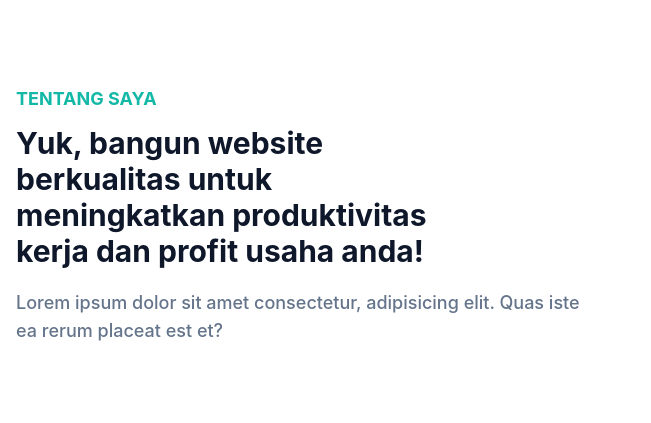
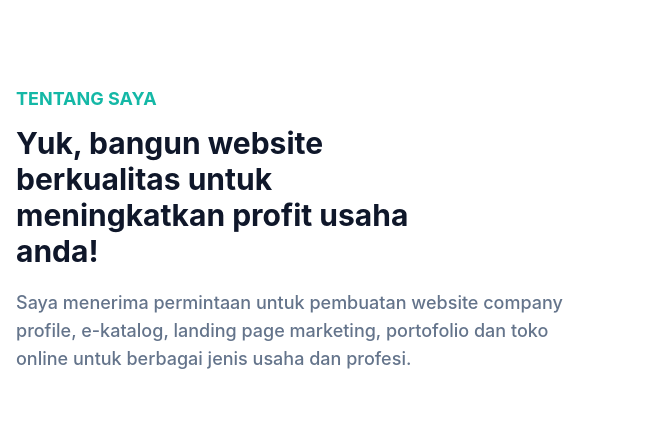
Before and after one commit to azamilink/azamilink.github.io, a website: page index.html in a window 1280 px wide. Shown: the part 780-1203 px from the top of the page, 0-651 px from the left. Drawn offline with Linux system fonts and the light colour scheme.

Commit message:
Update index.html

```diff
--- a/index.html
+++ b/index.html
@@ -92,9 +92,9 @@
                 <div class="w-full px-4 mb-10 lg:w-1/2">
                     <h4 class="font-bold uppercase text-primary text-lg mb-3">Tentang Saya</h4>
                     <h2 class="font-bold text-dark text-3xl mb-5 max-w-md">
-                        Yuk, bangun website berkualitas untuk meningkatkan produktivitas kerja dan profit usaha anda!
+                        Yuk, bangun website berkualitas untuk meningkatkan profit usaha anda!
                     </h2>
-                    <p class="font-medium text-base text-secondary max-w-xl lg:text-lg">Lorem ipsum dolor sit amet consectetur, adipisicing elit. Quas iste ea rerum placeat est et?</p>
+                    <p class="font-medium text-base text-secondary max-w-xl lg:text-lg">Saya menerima permintaan untuk pembuatan website company profile, e-katalog, landing page marketing, portofolio dan toko online untuk berbagai jenis usaha dan profesi.</p>
                 </div>
                 <div class="w-full px-4 lg:w-1/2">
                     <h3 class="font-semibold text-dark text-2xl mb-4">
```
